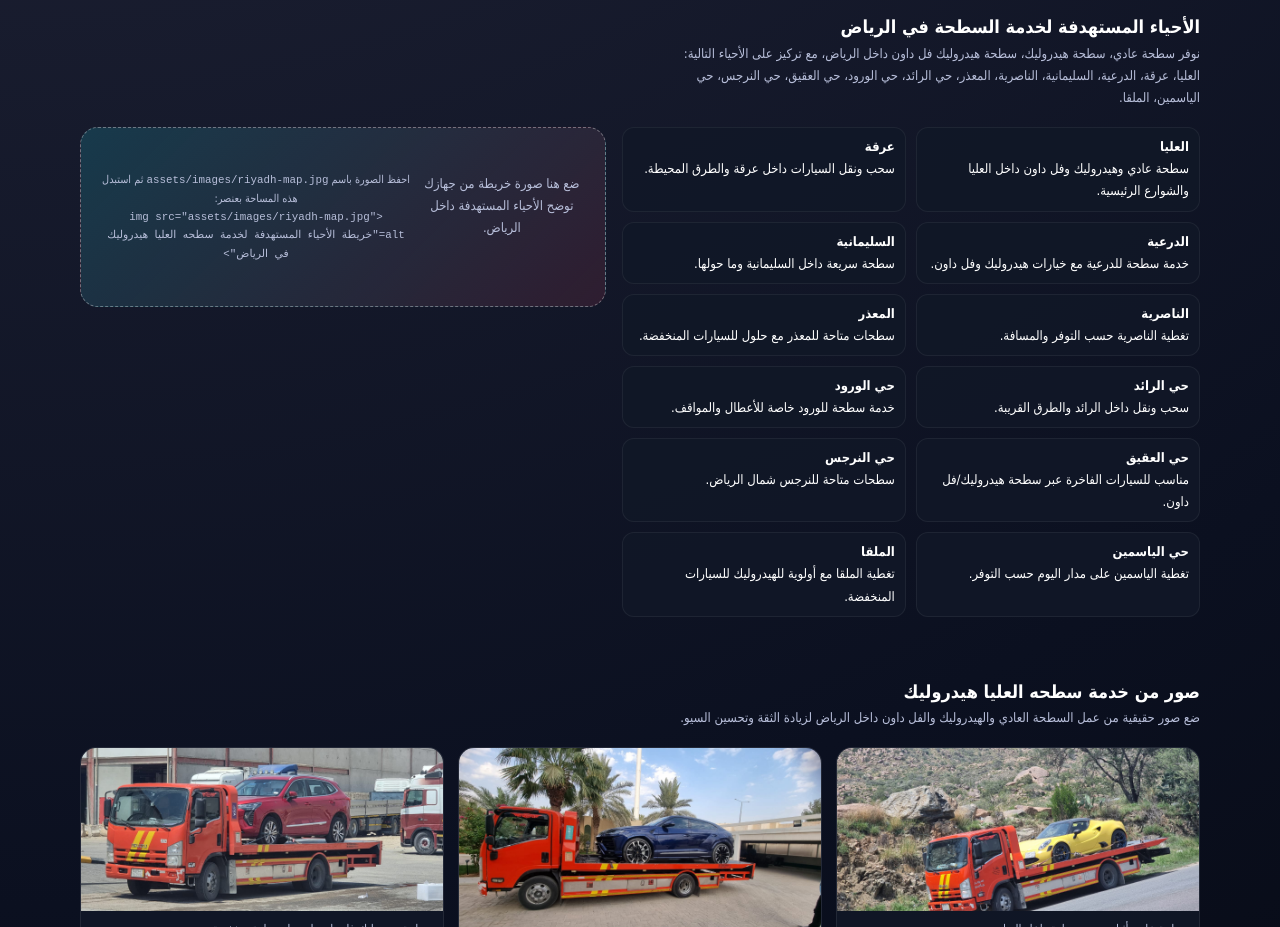
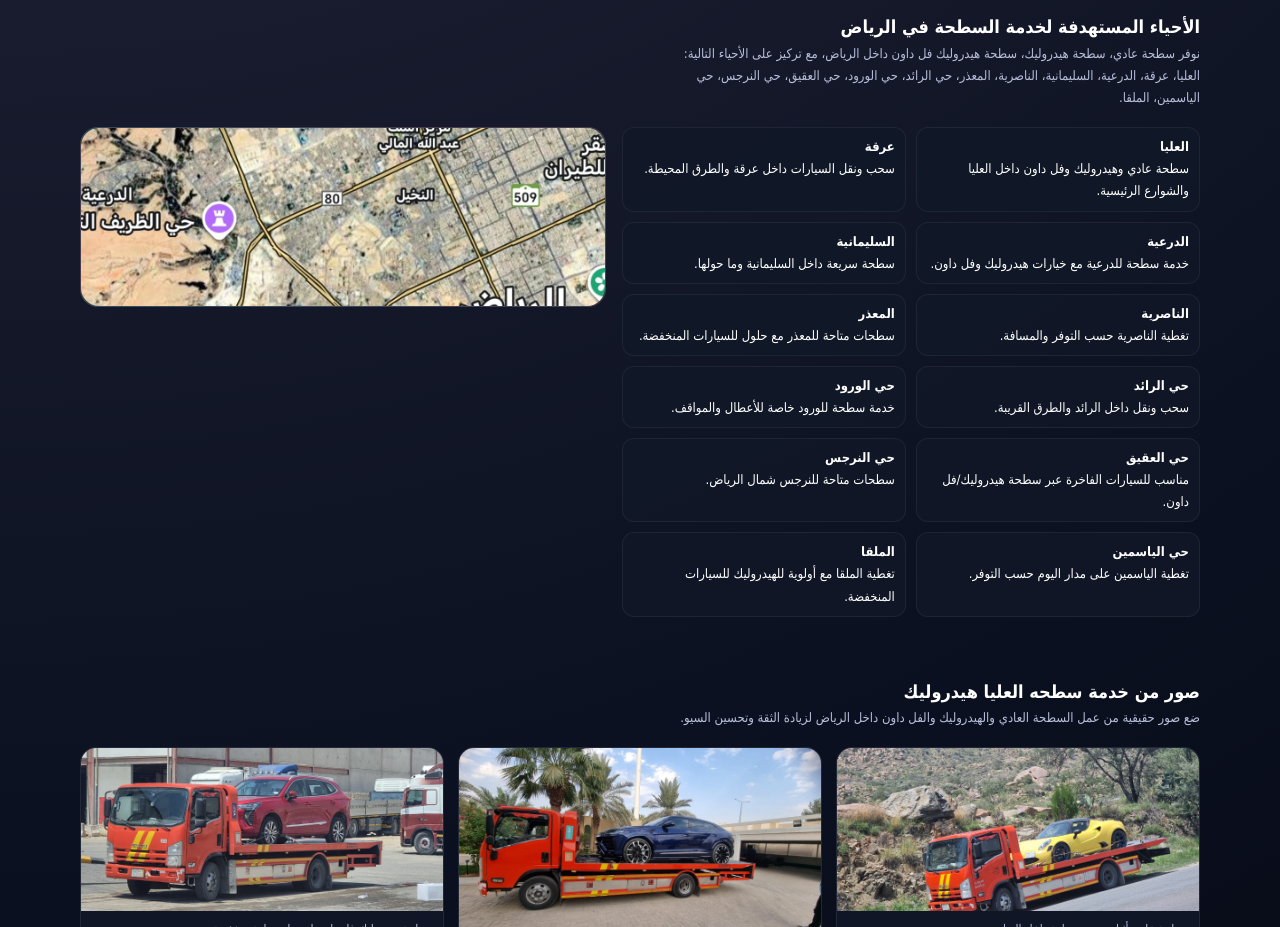
Before and after one commit to mohmadzar/sayaf, a plain HTML site: page index.html in a window 1280 px wide. Shown: the part 1280-2207 px from the top of the page. Drawn offline with Linux system fonts and the light colour scheme.

Commit message:
Update index.html

```diff
--- a/index.html
+++ b/index.html
@@ -754,17 +754,15 @@
                     <div class="coverage-item"><strong>الملقا</strong><br>تغطية الملقا مع أولوية للهيدروليك للسيارات المنخفضة.</div>
                 </div>
 
-                <div class="coverage-map-placeholder">
-                    ضع هنا صورة خريطة من جهازك توضح الأحياء المستهدفة داخل الرياض.
-                    <br><br>
-                    <small>
-                        احفظ الصورة باسم
-                        <code>assets/images/riyadh-map.jpg</code>
-                        ثم استبدل هذه المساحة بعنصر:
-                        <br>
-                        <code>&lt;img src="assets/images/riyadh-map.jpg" alt="خريطة الأحياء المستهدفة لخدمة سطحه العليا هيدروليك في الرياض"&gt;</code>
-                    </small>
-                </div>
+                <div class="coverage-map-placeholder" style="padding:0; border:1px solid rgba(255,255,255,0.12);">
+    <img
+        src="assets/images/riyadh-map.jpg"
+        alt="خريطة الأحياء المستهدفة لخدمة سطحه العليا هيدروليك في الرياض"
+        style="width:100%; height:100%; object-fit:cover; border-radius:18px;"
+        loading="lazy"
+    >
+</div>
+
             </div>
         </div>
     </section>
```
